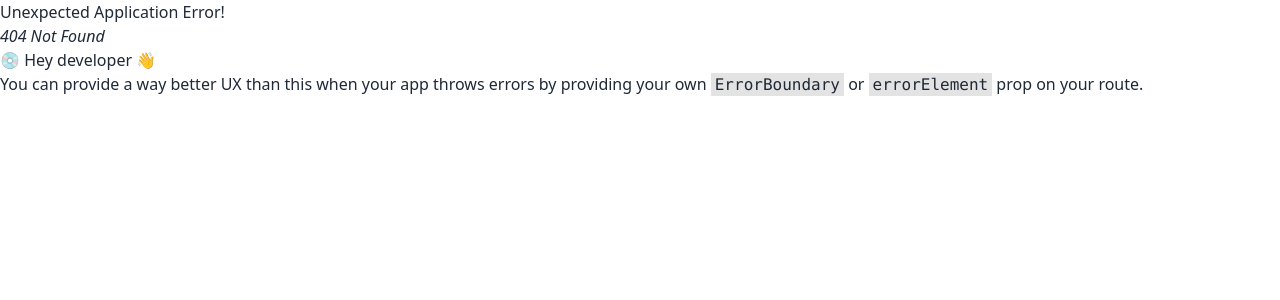
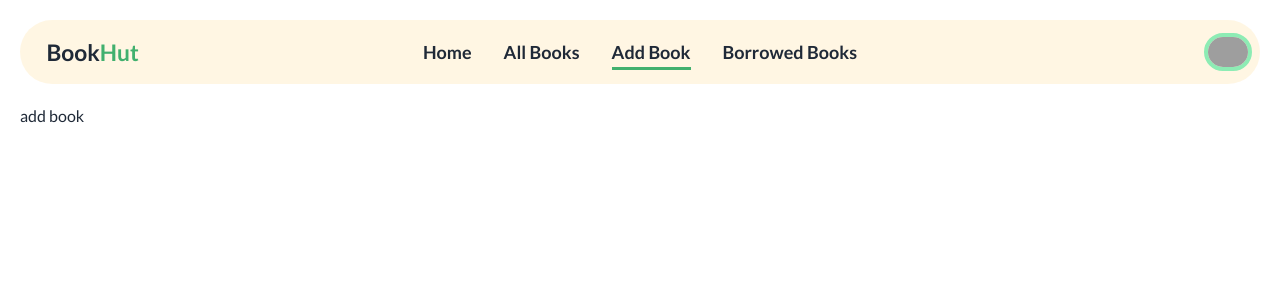
Before and after one commit to fayshal-bin-amir-002/assignment-11-book-hut, a React (Vite) app: page /add-book in a window 1280 px wide. Before the commit this address had no page. Shown: the top 300 px of the page. Built offline with nearby package versions, Linux system fonts and the light colour scheme; grey boxes are pictures that could not be loaded.

Commit message:
added navbar

```diff
--- a/package.json
+++ b/package.json
@@ -15,6 +15,7 @@
     "react": "^18.2.0",
     "react-dom": "^18.2.0",
     "react-router-dom": "^6.22.3",
+    "react-tabs": "^6.0.2",
     "sort-by": "^1.2.0"
   },
   "devDependencies": {
--- /dev/null
+++ b/src/components/Banner.jsx
@@ -0,0 +1,27 @@
+const Banner = () => {
+    return (
+        // <div className="py-6 md:py-8 lg:py-12 flex flex-col lg:flex-row gap-6 md:gap-8 lg:gap-12">
+        //     <div>
+
+        //     </div>
+        // </div>
+        <div className="hero h-[650px] rounded-lg overflow-hidden bg-heroBg">
+            <div className="hero-overlay bg-opacity-60"></div>
+            <div className="flex flex-col lg:flex-row gap-6 md:gap-8 lg:gap-12 w-full">
+                <div className="hero-content text-center lg:text-left text-white lg:w-1/2">
+                    <div className="md:max-w-lg">
+                        <h1 className="mb-5 text-3xl md:text-5xl font-bold">Welcome to Your Digital <span className="text-[#8DECB4]">Library</span></h1>
+                        <p className="mb-5 opacity-80">Streamline your library experience with our intuitive system. Access, organize, and explore vast collections effortlessly. Welcome to seamless reading and learning.</p>
+                        <button className="btn bg-[#41B06E] border-none text-white text-lg">Explore</button>
+                    </div>
+                </div>
+                <div className="">
+
+                </div>
+            </div>
+        </div>
+
+    );
+};
+
+export default Banner;
--- /dev/null
+++ b/src/components/BookCategory.jsx
@@ -0,0 +1,26 @@
+import { Tab, Tabs, TabList, TabPanel } from 'react-tabs';
+import 'react-tabs/style/react-tabs.css';
+
+const BookCategory = () => {
+    return (
+        <div >
+            <Tabs>
+                <div className='text-center'>
+                    <TabList>
+                        <Tab>Title 1</Tab>
+                        <Tab>Title 2</Tab>
+                    </TabList>
+                </div>
+
+                <TabPanel>
+                    <h2>Any content 1</h2>
+                </TabPanel>
+                <TabPanel>
+                    <h2>Any content 2</h2>
+                </TabPanel>
+            </Tabs>
+        </div>
+    );
+};
+
+export default BookCategory;
--- /dev/null
+++ b/src/components/NavBar/NavBar.jsx
@@ -0,0 +1,41 @@
+import { Link, NavLink } from "react-router-dom";
+import "./NavBar.css";
+
+const NavBar = () => {
+
+    const navLinks = <>
+        <li><NavLink to="/" className={({ isActive }) => isActive ? 'border-b-[3px] pb-1 border-[#41B06E]' : 'pb-1'}>Home</NavLink></li>
+        <li><NavLink to="/all-books" className={({ isActive }) => isActive ? 'border-b-[3px] pb-1 border-[#41B06E]' : 'pb-1'}>All Books</NavLink></li>
+        <li><NavLink to="/add-book" className={({ isActive }) => isActive ? 'border-b-[3px] pb-1 border-[#41B06E]' : 'pb-1'}>Add Book</NavLink></li>
+        <li><NavLink to="borrowed-books" className={({ isActive }) => isActive ? 'border-b-[3px] pb-1 border-[#41B06E]' : 'pb-1'}>Borrowed Books</NavLink></li>
+    </>
+
+    return (
+        <div className="navbar bg-[#FFF5E0] bg-opacity-90 rounded-full my-5 sticky top-0">
+            <div className="navbar-start">
+                <div className="dropdown flex lg:hidden">
+                    <div tabIndex={0} role="button" className="btn btn-ghost btn-circle">
+                        <svg xmlns="http://www.w3.org/2000/svg" className="h-5 w-5" fill="none" viewBox="0 0 24 24" stroke="currentColor"><path strokeLinecap="round" strokeLinejoin="round" strokeWidth="2" d="M4 6h16M4 12h16M4 18h7" /></svg>
+                    </div>
+                    <ul tabIndex={0} className="space-y-2 menu-sm dropdown-content mt-12 z-[1] p-2 shadow bg-[#FFF5E0] rounded-box w-52">
+                        {navLinks}
+                    </ul>
+                </div>
+                <Link className="btn bg-transparent hover:bg-transparent shadow-none border-none text-xl lg:text-2xl hidden lg:flex gap-0">Book <span className="text-[#41B06E]">Hut</span></Link>
+            </div>
+            <div className="navbar-center">
+                <Link className="btn bg-transparent hover:bg-transparent shadow-none border-none text-xl lg:text-2xl flex gap-0 lg:hidden">Book <span className="text-[#41B06E]">Hut</span></Link>
+                <ul className="hidden lg:flex items-center justify-center gap-8 text-lg font-semibold">
+                    {navLinks}
+                </ul>
+            </div>
+            <div className="navbar-end">
+                <div className="w-12 rounded-full overflow-hidden border-4 border-[#8DECB4]">
+                    <img className="rouned-full " alt="image" src="https://img.daisyui.com/images/stock/photo-1534528741775-53994a69daeb.jpg" />
+                </div>
+            </div>
+        </div>
+    );
+};
+
+export default NavBar;
--- /dev/null
+++ b/src/pages/AddBook.jsx
@@ -0,0 +1,9 @@
+const AddBook = () => {
+    return (
+        <div>
+            <p>add book</p>
+        </div>
+    );
+};
+
+export default AddBook;
--- /dev/null
+++ b/src/pages/AllBooks.jsx
@@ -0,0 +1,9 @@
+const AllBooks = () => {
+    return (
+        <div>
+            <p>all books</p>
+        </div>
+    );
+};
+
+export default AllBooks;
--- /dev/null
+++ b/src/pages/BorrowedBooks.jsx
@@ -0,0 +1,9 @@
+const BorrowedBooks = () => {
+    return (
+        <div>
+            <p>borrowed books</p>
+        </div>
+    );
+};
+
+export default BorrowedBooks;
--- a/src/pages/Home.jsx
+++ b/src/pages/Home.jsx
@@ -1,7 +1,11 @@
+import Banner from "../components/Banner";
+import BookCategory from "../components/BookCategory";
+
 const Home = () => {
     return (
         <div>
-            <p>this is home</p>
+            <Banner></Banner>
+            {/* <BookCategory></BookCategory> */}
         </div>
     );
 };
--- a/src/pages/MainLayout.jsx
+++ b/src/pages/MainLayout.jsx
@@ -1,9 +1,10 @@
 import { Outlet } from "react-router-dom";
+import NavBar from "../components/NavBar/NavBar";
 
 const MainLayout = () => {
     return (
         <div className="font-lato container mx-auto px-5">
-            <p>this is main</p>
+            <NavBar></NavBar>
             <Outlet></Outlet>
         </div>
     );
--- a/tailwind.config.js
+++ b/tailwind.config.js
@@ -8,6 +8,9 @@ export default {
     extend: {
       fontFamily: {
         lato: '"Lato", sans-serif'
+      },
+      backgroundImage: {
+        heroBg: "url('/hero-bg.jpg')"
       }
     },
   },
```
Also changed, not shown: src/Routes/Router.jsx (+15 -0 lines), src/components/NavBar/NavBar.css (added), 2 other files (tests, documents, lock files or other folders).
